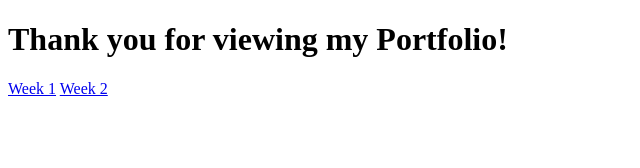
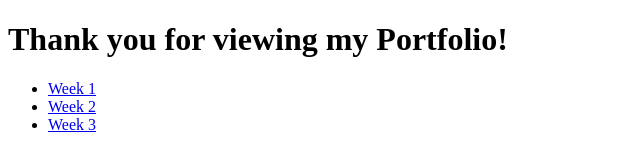
Before and after one commit to johnabrooke/web-app-portfolio, a plain HTML site: page index.html in a window 1280 px wide. Shown: the whole page, without its empty margins (0-640 px from the left). Drawn offline with Linux system fonts and the light colour scheme.

Commit message:
week 3 Notes code corrections

```diff
--- a/index.html
+++ b/index.html
@@ -7,7 +7,10 @@
     </head>
     <body>
         <h1>Thank you for viewing my Portfolio!</h1>
-        <a href="week1/index.html">Week 1</a>
-        <a href="week2/index.html">Week 2</a>
+        <ul>
+            <li><a href="week1/index.html">Week 1</a></li>
+            <li><a href="week2/index.html">Week 2</a></li>
+            <li><a href="week3/index.html">Week 3</a></li>
+        </ul>
     </body>
 </html>
```
Also changed, not shown: week3/week3Notes.html (+1 -1 lines).
